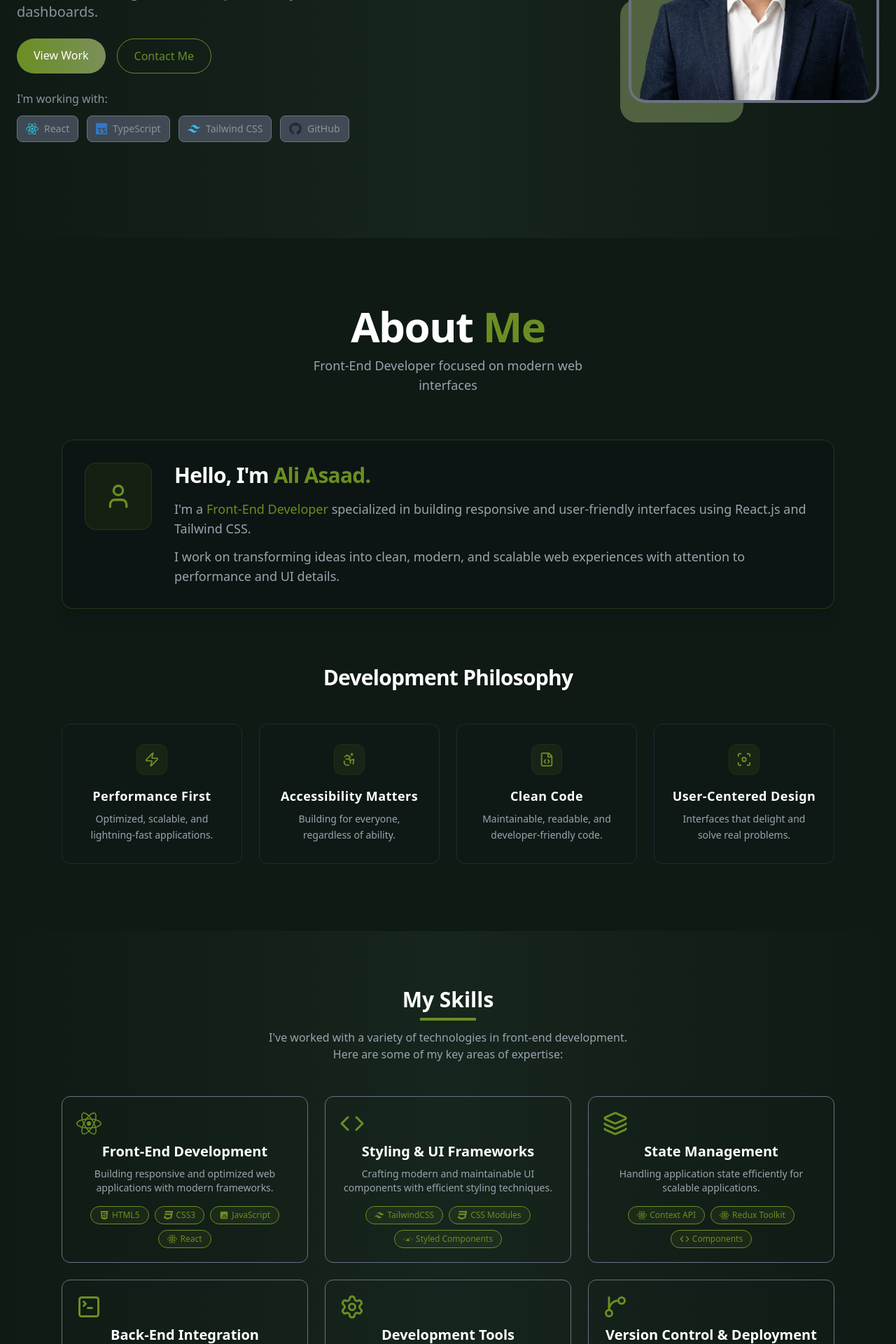
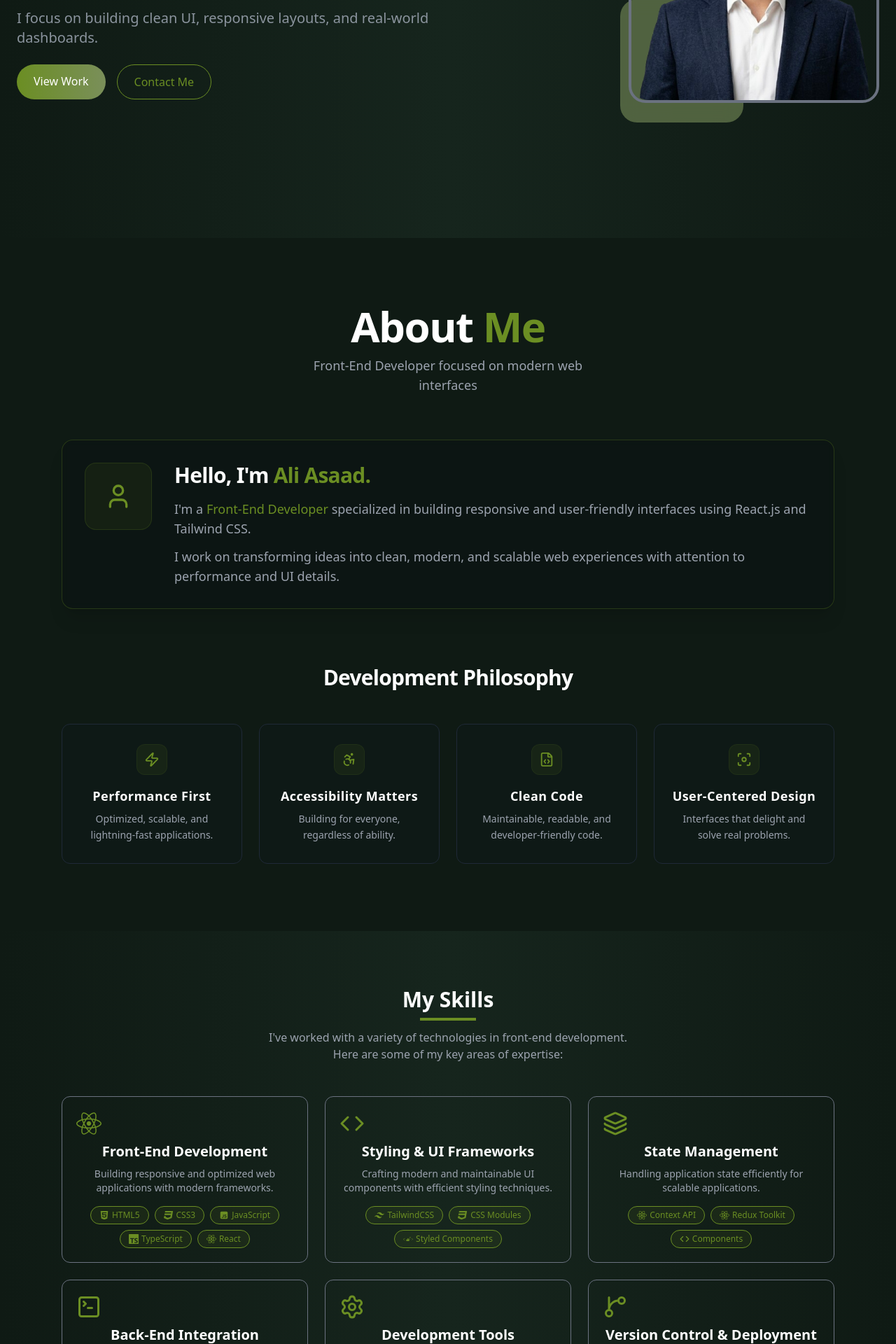
Before and after one commit to aliasaad01/Portfolio-React.js-TailwindCSS-Framer-Motion, a React (Vite) app: page / in a window 1280 px wide. Shown: the part 460-2380 px from the top of the page at 70% size. Built offline with nearby package versions, Linux system fonts and the light colour scheme.

Commit message:
Edit Some Texts

```diff
--- a/src/components/Hero.jsx
+++ b/src/components/Hero.jsx
@@ -1,5 +1,5 @@
-import { FaGithub, FaReact } from "react-icons/fa";
-import { SiTailwindcss, SiTypescript } from "react-icons/si";
+// import { FaGithub, FaReact } from "react-icons/fa";
+// import { SiTailwindcss, SiTypescript } from "react-icons/si";
 // eslint-disable-next-line no-unused-vars
 import { motion } from "framer-motion";
 
@@ -104,7 +104,7 @@ export default function Hero() {
           </motion.div>
 
           {/* 6. Tech Stack List */}
-          <motion.div variants={itemVariants} className="mb-4 md:mb-0">
+          {/* <motion.div variants={itemVariants} className="mb-4 md:mb-0">
             <p className="text-[#8b949e] mb-3">I'm working with:</p>
             <div className="flex gap-3 flex-wrap justify-center md:justify-start">
               <div className="flex gap-2 items-center rounded-lg text-[#8b949e] bg-gray-600/80 border border-gray-500 w-fit px-3 py-2 hover:scale-105 transition-all cursor-default will-change-transform">
@@ -148,7 +148,7 @@ export default function Hero() {
                 <p className="text-sm">GitHub</p>
               </div>
             </div>
-          </motion.div>
+          </motion.div> */}
         </motion.div>
 
         {/* RIGHT IMAGE - INDEPENDENT SMOOTH SPRING ANIMATION */}
--- a/src/components/Skills.jsx
+++ b/src/components/Skills.jsx
@@ -13,6 +13,7 @@ import {
   SiPrettier,
   SiStyledcomponents,
   SiTailwindcss,
+  SiTypescript,
   SiWebpack,
 } from "react-icons/si";
 // eslint-disable-next-line no-unused-vars
@@ -35,6 +36,10 @@ const mySkills = [
       {
         icon: <RiJavascriptFill size={14} />,
         name: "JavaScript",
+      },
+      {
+        icon: <SiTypescript size={14} />,
+        name: "TypeScript",
       },
       {
         icon: <FaReact size={14} />,
```
